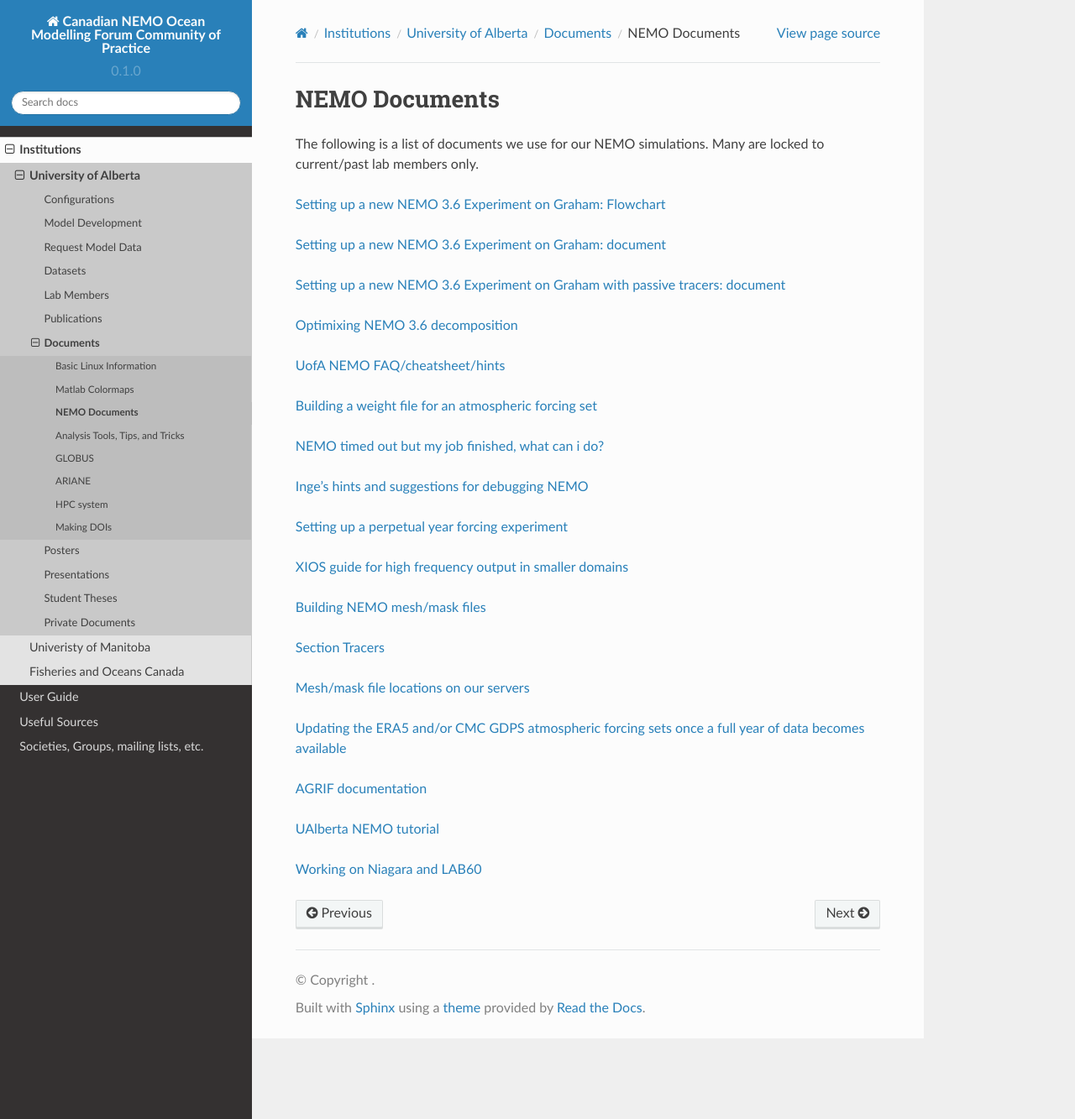
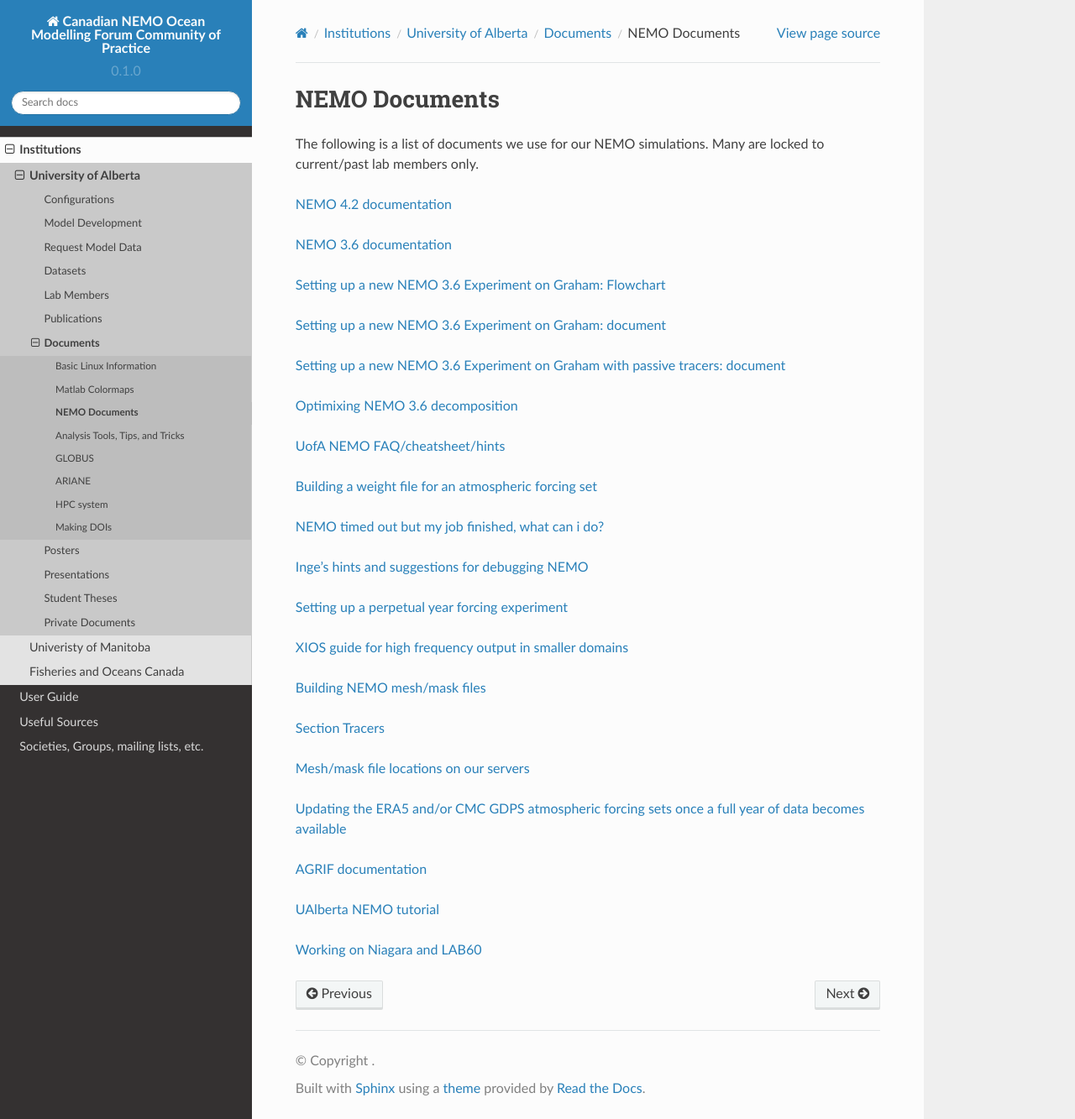
Before and after one commit to UofA-NEMO/Canadian-NEMO-Ocean-Modelling-Forum-Community-of-Practice, a Sphinx documentation site: the page built from docs/Institutions/UofA/Documents/NEMOdocuments.rst, in a window 1280 px wide and 1333 px high. Shown: the whole window at 84% size. Built offline with Sphinx 7.4.7 and the Read the Docs theme 2.0.0, drawn with Linux system fonts in a browser that asks for light colours; pages that are not in the unit, such as notebooks, are missing from menus.

Commit message:
Update NEMOdocuments.rst

```diff
--- a/docs/Institutions/UofA/Documents/NEMOdocuments.rst
+++ b/docs/Institutions/UofA/Documents/NEMOdocuments.rst
@@ -3,6 +3,9 @@ NEMO Documents
 
 The following is a list of documents we use for our NEMO simulations. Many are locked to current/past lab members only.
 
+`NEMO 4.2 documentation <https://zenodo.org/record/8167700>`_
+
+`NEMO 3.6 documentation <https://zenodo.org/record/3248739>`_
 
 `Setting up a new NEMO 3.6 Experiment on Graham: Flowchart <https://lucid.app/lucidchart/81024a6b-ac08-4921-930d-fe0ccc99a41d/view?page=0_0#>`_
 
```
